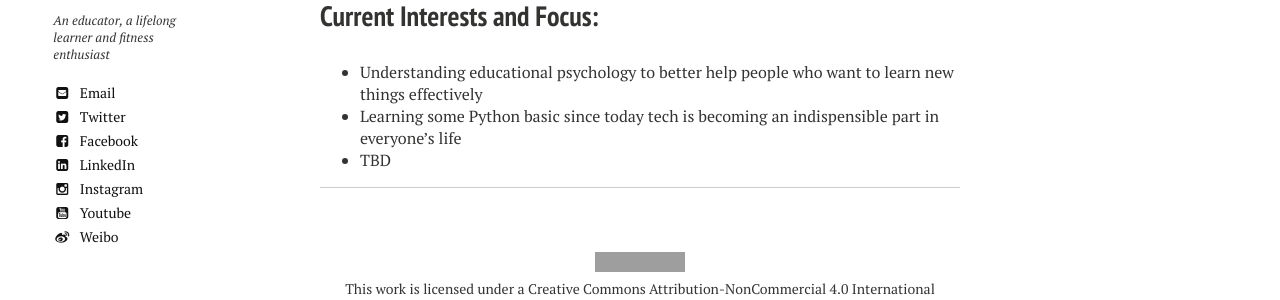
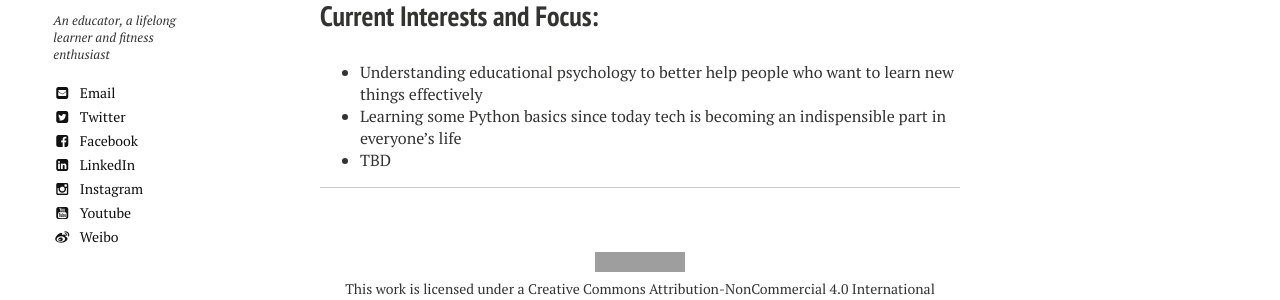
Before and after one commit to LeonaGuan/LeonaGuan.github.io, a Jekyll site: the page built from index.md, in a window 1280 px wide. Shown: the part 399-699 px from the top of the page. Built offline with Jekyll 4.4.1, drawn with Linux system fonts in a browser that asks for light colours; nearby versions of some CDN libraries; grey boxes are pictures that could not be loaded.

Commit message:
update ln

```diff
--- a/_config.yml
+++ b/_config.yml
@@ -12,7 +12,7 @@ owner:
   email: leonaguanx@gmail.com
   # Do not include the @ symbol in your Twitter username
   twitter: LeonaGuan
-  linkedin: LeonaGuan
+  linkedin: leoanguanx@gmail.com
   github: # username
   orcid: # ID Number (ex. 0000-0000-0000-0000)
   researchgate: #username
--- a/index.md
+++ b/index.md
@@ -10,5 +10,5 @@ I believe that one can only be maximally benefited from education by being put i
 ## Current Interests and Focus:
 
 - Understanding educational psychology to better help people who want to learn new things effectively
-- Learning some Python basic since today tech is becoming an indispensible part in everyone's life
+- Learning some Python basics since today tech is becoming an indispensible part in everyone's life
 - TBD
```
